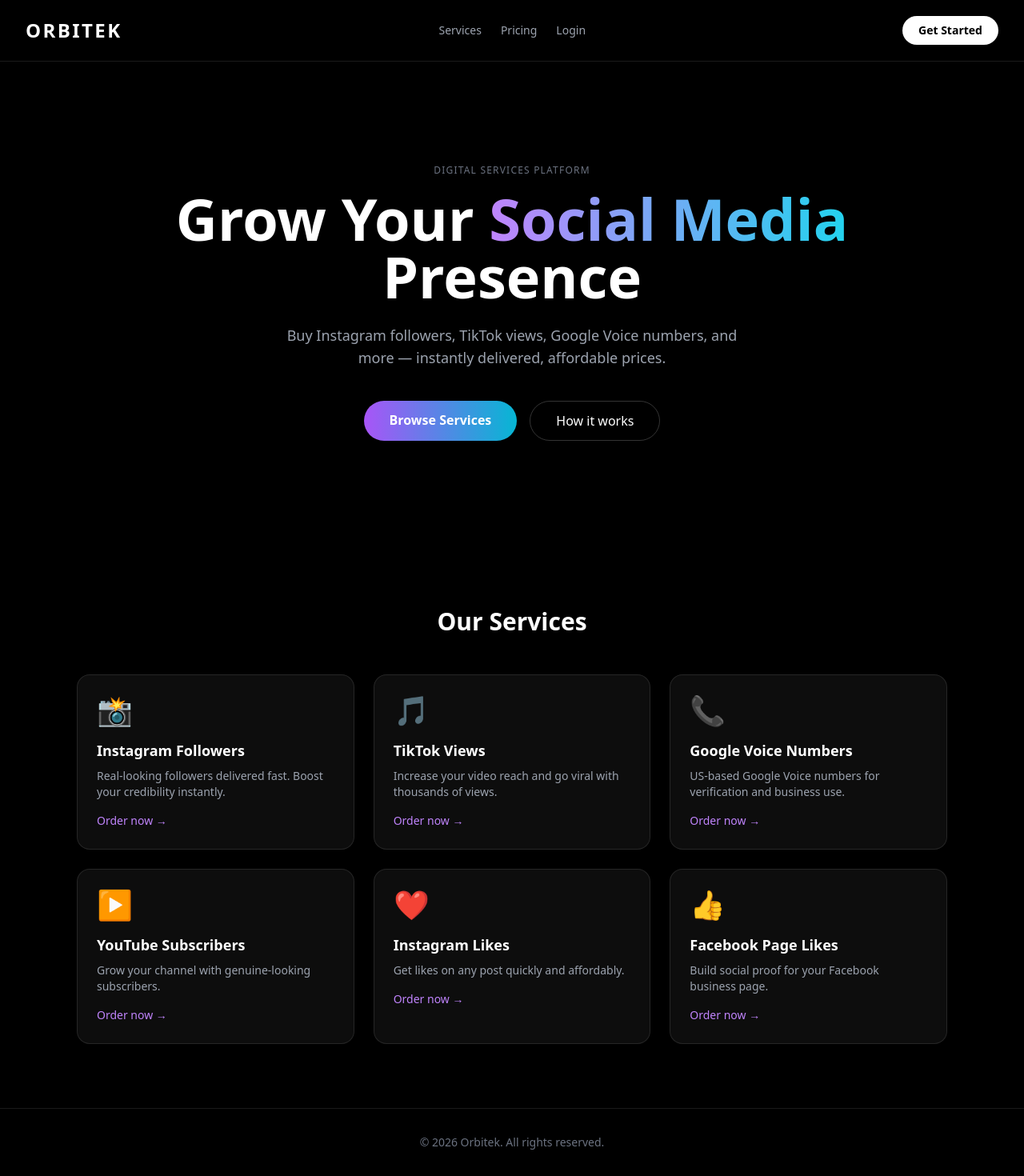
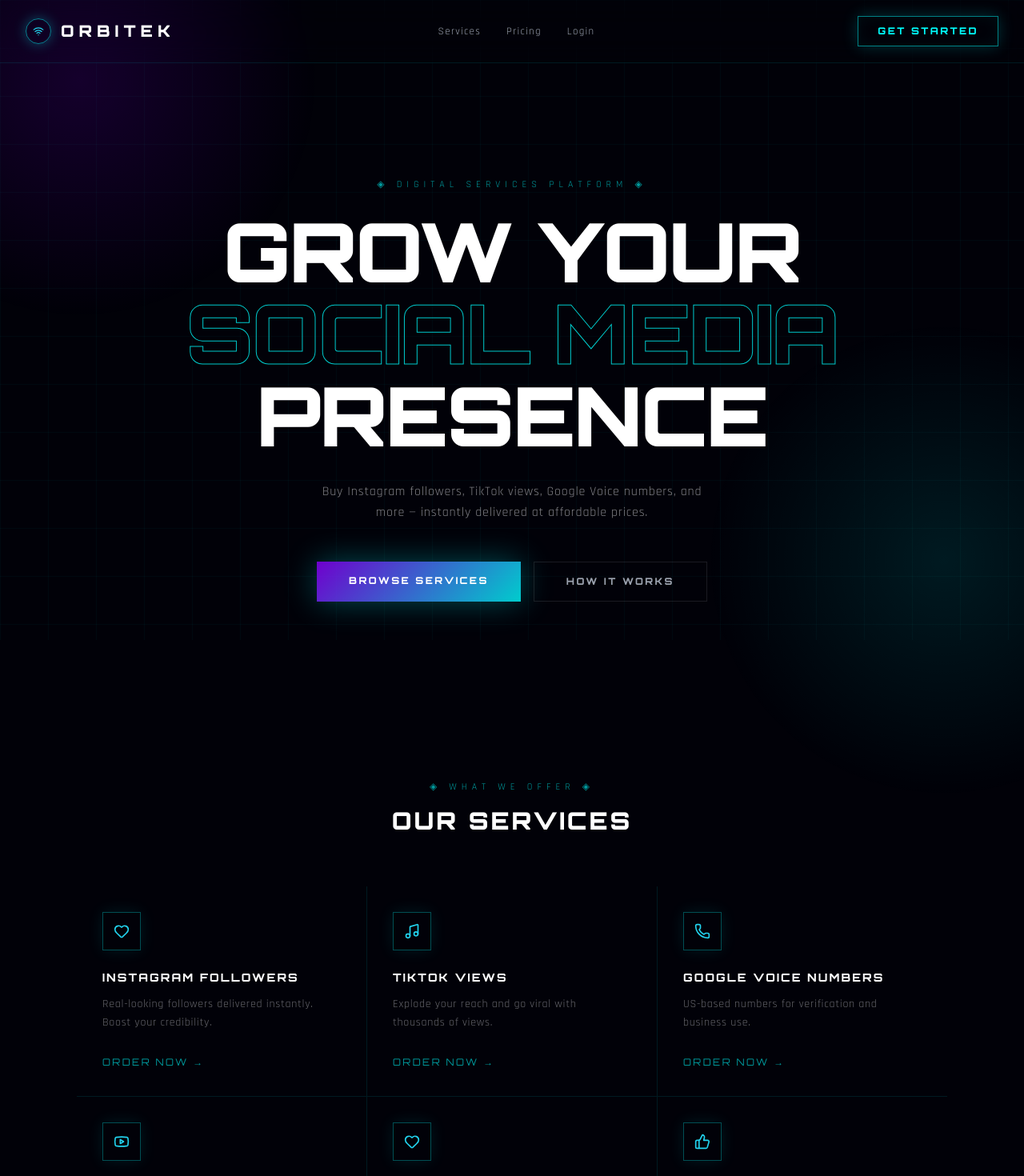
Before and after one commit to michealmaterazii/orbitek, a Next.js app: page / in a window 1280 px wide. Shown: the top 1470 px of the page at 80% size. Built offline with nearby package versions, Linux system fonts and the light colour scheme.

Commit message:
futuristic redesign

```diff
--- a/app/page.tsx
+++ b/app/page.tsx
@@ -1,66 +1,118 @@
+import { Wifi, Phone, Heart, ThumbsUp, Youtube, Music } from "lucide-react";
+
+const services = [
+  { title: "Instagram Followers", desc: "Real-looking followers delivered instantly. Boost your credibility.", icon: Heart },
+  { title: "TikTok Views", desc: "Explode your reach and go viral with thousands of views.", icon: Music },
+  { title: "Google Voice Numbers", desc: "US-based numbers for verification and business use.", icon: Phone },
+  { title: "YouTube Subscribers", desc: "Grow your channel with genuine-looking subscribers.", icon: Youtube },
+  { title: "Instagram Likes", desc: "Get likes on any post quickly and affordably.", icon: Heart },
+  { title: "Facebook Page Likes", desc: "Build social proof for your Facebook business page.", icon: ThumbsUp },
+];
+
 export default function Home() {
   return (
-    <main className="min-h-screen bg-black text-white">
+    <main style={{ fontFamily: "'Orbitron', sans-serif" }} className="min-h-screen bg-[#010108] text-white overflow-hidden">
+
+      {/* Google Font */}
+      <style>{`@import url('https://fonts.googleapis.com/css2?family=Orbitron:wght@400;600;800;900&family=Rajdhani:wght@300;400;500&display=swap');`}</style>
+
+      {/* Grid background */}
+      <div className="fixed inset-0 z-0" style={{
+        backgroundImage: `linear-gradient(rgba(0,255,255,0.03) 1px, transparent 1px), linear-gradient(90deg, rgba(0,255,255,0.03) 1px, transparent 1px)`,
+        backgroundSize: '60px 60px'
+      }} />
+
+      {/* Glow orbs */}
+      <div className="fixed top-[-200px] left-[-200px] w-[600px] h-[600px] rounded-full z-0" style={{ background: 'radial-gradient(circle, rgba(139,0,255,0.15) 0%, transparent 70%)' }} />
+      <div className="fixed bottom-[-200px] right-[-200px] w-[600px] h-[600px] rounded-full z-0" style={{ background: 'radial-gradient(circle, rgba(0,255,255,0.1) 0%, transparent 70%)' }} />
+
+      <div className="relative z-10">
         {/* Navbar */}
-      <nav className="flex items-center justify-between px-8 py-5 border-b border-white/10">
-        <h1 className="text-2xl font-bold tracking-widest text-white">ORBITEK</h1>
-        <div className="flex gap-6 text-sm text-gray-400">
-          <a href="#services" className="hover:text-white transition">Services</a>
-          <a href="#pricing" className="hover:text-white transition">Pricing</a>
-          <a href="#" className="hover:text-white transition">Login</a>
+        <nav className="flex items-center justify-between px-8 py-5" style={{ borderBottom: '1px solid rgba(0,255,255,0.1)', backdropFilter: 'blur(20px)' }}>
+          <div className="flex items-center gap-3">
+            <div className="w-8 h-8 rounded-full flex items-center justify-center" style={{ border: '1px solid rgba(0,255,255,0.5)', boxShadow: '0 0 15px rgba(0,255,255,0.3)' }}>
+              <Wifi size={14} className="text-cyan-400" />
             </div>
-        <a href="#" className="bg-white text-black text-sm font-semibold px-5 py-2 rounded-full hover:bg-gray-200 transition">
-          Get Started
+            <h1 className="text-xl font-black tracking-widest" style={{ color: '#fff', letterSpacing: '0.3em' }}>ORBITEK</h1>
+          </div>
+          <div className="flex gap-8 text-xs tracking-widest" style={{ fontFamily: "'Rajdhani', sans-serif", fontSize: '13px' }}>
+            {['Services', 'Pricing', 'Login'].map(item => (
+              <a key={item} href={`#${item.toLowerCase()}`} className="text-gray-400 hover:text-cyan-400 transition-colors duration-300">{item}</a>
+            ))}
+          </div>
+          <a href="#" className="text-xs font-bold tracking-widest px-6 py-2.5 transition-all duration-300" style={{
+            border: '1px solid rgba(0,255,255,0.5)',
+            color: '#00ffff',
+            boxShadow: '0 0 20px rgba(0,255,255,0.2), inset 0 0 20px rgba(0,255,255,0.05)',
+            letterSpacing: '0.2em'
+          }}>
+            GET STARTED
           </a>
         </nav>
 
         {/* Hero */}
-      <section className="flex flex-col items-center justify-center text-center px-6 py-32">
-        <span className="text-xs uppercase tracking-widest text-gray-500 mb-4">Digital Services Platform</span>
-        <h2 className="text-5xl md:text-7xl font-extrabold leading-tight mb-6">
-          Grow Your <span className="text-transparent bg-clip-text bg-gradient-to-r from-purple-400 to-cyan-400">Social Media</span><br />Presence
+        <section className="flex flex-col items-center justify-center text-center px-6 py-36">
+          <div className="text-xs tracking-[0.5em] mb-6" style={{ color: 'rgba(0,255,255,0.6)', fontFamily: "'Rajdhani', sans-serif" }}>
+            ◈ DIGITAL SERVICES PLATFORM ◈
+          </div>
+          <h2 className="font-black leading-none mb-8" style={{ fontSize: 'clamp(3rem, 8vw, 7rem)', letterSpacing: '-0.02em' }}>
+            <span className="block text-white">GROW YOUR</span>
+            <span className="block" style={{ WebkitTextStroke: '1px rgba(0,255,255,0.8)', color: 'transparent' }}>SOCIAL MEDIA</span>
+            <span className="block text-white">PRESENCE</span>
           </h2>
-        <p className="text-gray-400 text-lg max-w-xl mb-10">
-          Buy Instagram followers, TikTok views, Google Voice numbers, and more — instantly delivered, affordable prices.
+          <p className="max-w-lg mb-12 leading-relaxed" style={{ fontFamily: "'Rajdhani', sans-serif", color: 'rgba(255,255,255,0.5)', fontSize: '16px', letterSpacing: '0.05em' }}>
+            Buy Instagram followers, TikTok views, Google Voice numbers, and more — instantly delivered at affordable prices.
           </p>
           <div className="flex gap-4">
-          <a href="#services" className="bg-gradient-to-r from-purple-500 to-cyan-500 text-white font-semibold px-8 py-3 rounded-full hover:opacity-90 transition">
-            Browse Services
+            <a href="#services" className="font-bold text-xs tracking-widest px-10 py-4 transition-all duration-300" style={{
+              background: 'linear-gradient(135deg, rgba(139,0,255,0.8), rgba(0,255,255,0.8))',
+              boxShadow: '0 0 40px rgba(0,255,255,0.3)',
+              letterSpacing: '0.2em'
+            }}>
+              BROWSE SERVICES
             </a>
-          <a href="#" className="border border-white/20 text-white px-8 py-3 rounded-full hover:bg-white/10 transition">
-            How it works
+            <a href="#" className="font-bold text-xs tracking-widest px-10 py-4 transition-all duration-300 text-gray-400 hover:text-white" style={{
+              border: '1px solid rgba(255,255,255,0.1)',
+              letterSpacing: '0.2em'
+            }}>
+              HOW IT WORKS
             </a>
           </div>
         </section>
 
         {/* Services */}
         <section id="services" className="px-8 py-20 max-w-6xl mx-auto">
-        <h3 className="text-3xl font-bold text-center mb-12">Our Services</h3>
-        <div className="grid grid-cols-1 md:grid-cols-3 gap-6">
-          {[
-            { title: "Instagram Followers", desc: "Real-looking followers delivered fast. Boost your credibility instantly.", icon: "📸" },
-            { title: "TikTok Views", desc: "Increase your video reach and go viral with thousands of views.", icon: "🎵" },
-            { title: "Google Voice Numbers", desc: "US-based Google Voice numbers for verification and business use.", icon: "📞" },
-            { title: "YouTube Subscribers", desc: "Grow your channel with genuine-looking subscribers.", icon: "▶️" },
-            { title: "Instagram Likes", desc: "Get likes on any post quickly and affordably.", icon: "❤️" },
-            { title: "Facebook Page Likes", desc: "Build social proof for your Facebook business page.", icon: "👍" },
-          ].map((service, i) => (
-            <div key={i} className="bg-white/5 border border-white/10 rounded-2xl p-6 hover:border-purple-500/50 transition">
-              <div className="text-4xl mb-4">{service.icon}</div>
-              <h4 className="text-lg font-semibold mb-2">{service.title}</h4>
-              <p className="text-gray-400 text-sm">{service.desc}</p>
-              <a href="#" className="mt-4 inline-block text-sm text-purple-400 hover:text-purple-300 transition">
-                Order now →
+          <div className="text-center mb-16">
+            <div className="text-xs tracking-[0.5em] mb-4" style={{ color: 'rgba(0,255,255,0.6)', fontFamily: "'Rajdhani', sans-serif" }}>◈ WHAT WE OFFER ◈</div>
+            <h3 className="text-3xl font-black tracking-widest">OUR SERVICES</h3>
+          </div>
+          <div className="grid grid-cols-1 md:grid-cols-3 gap-px" style={{ background: 'rgba(0,255,255,0.1)' }}>
+            {services.map((service, i) => {
+              const Icon = service.icon;
+              return (
+                <div key={i} className="p-8 group cursor-pointer transition-all duration-500" style={{ background: '#010108' }}>
+                  <div className="w-12 h-12 flex items-center justify-center mb-6 transition-all duration-300 group-hover:scale-110" style={{
+                    border: '1px solid rgba(0,255,255,0.3)',
+                    boxShadow: '0 0 20px rgba(0,255,255,0.1)'
+                  }}>
+                    <Icon size={20} className="text-cyan-400" />
+                  </div>
+                  <h4 className="font-bold text-sm tracking-widest mb-3" style={{ letterSpacing: '0.15em' }}>{service.title.toUpperCase()}</h4>
+                  <p className="text-sm leading-relaxed mb-6" style={{ fontFamily: "'Rajdhani', sans-serif", color: 'rgba(255,255,255,0.4)', letterSpacing: '0.05em' }}>{service.desc}</p>
+                  <a href="#" className="text-xs tracking-widest transition-colors duration-300" style={{ color: 'rgba(0,255,255,0.6)', letterSpacing: '0.2em' }}>
+                    ORDER NOW →
                   </a>
                 </div>
-          ))}
+              );
+            })}
           </div>
         </section>
 
         {/* Footer */}
-      <footer className="border-t border-white/10 px-8 py-8 text-center text-gray-500 text-sm">
-        © 2026 Orbitek. All rights reserved.
+        <footer className="px-8 py-8 text-center text-xs tracking-widest" style={{ borderTop: '1px solid rgba(0,255,255,0.1)', color: 'rgba(255,255,255,0.2)', fontFamily: "'Rajdhani', sans-serif", letterSpacing: '0.3em' }}>
+          © 2026 ORBITEK. ALL RIGHTS RESERVED.
         </footer>
+      </div>
     </main>
-  )
+  );
 }
```
Lines whose indentation alone changed are shown as unchanged.
